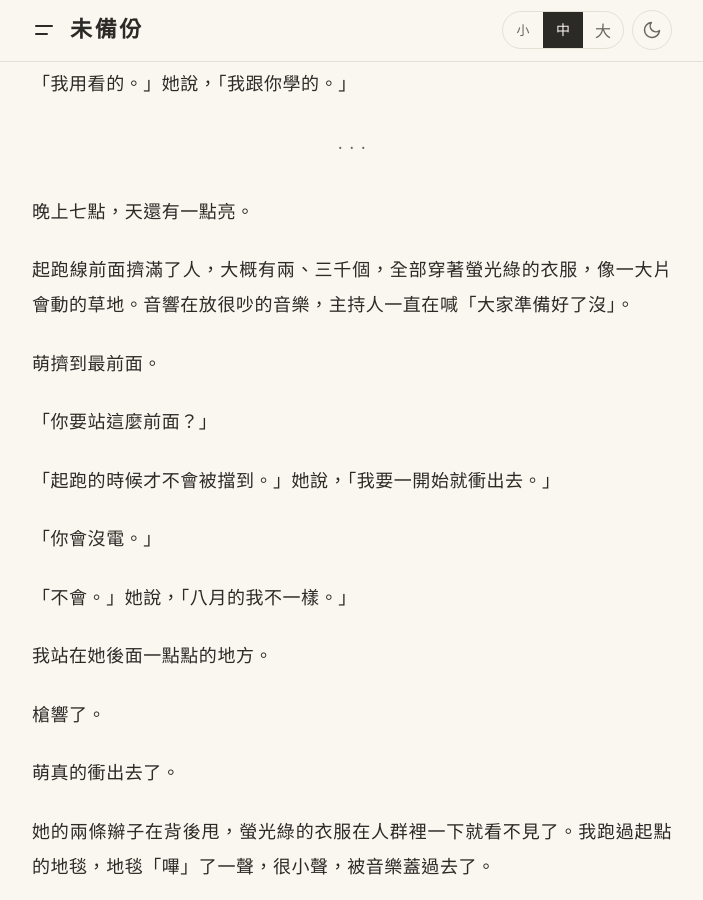
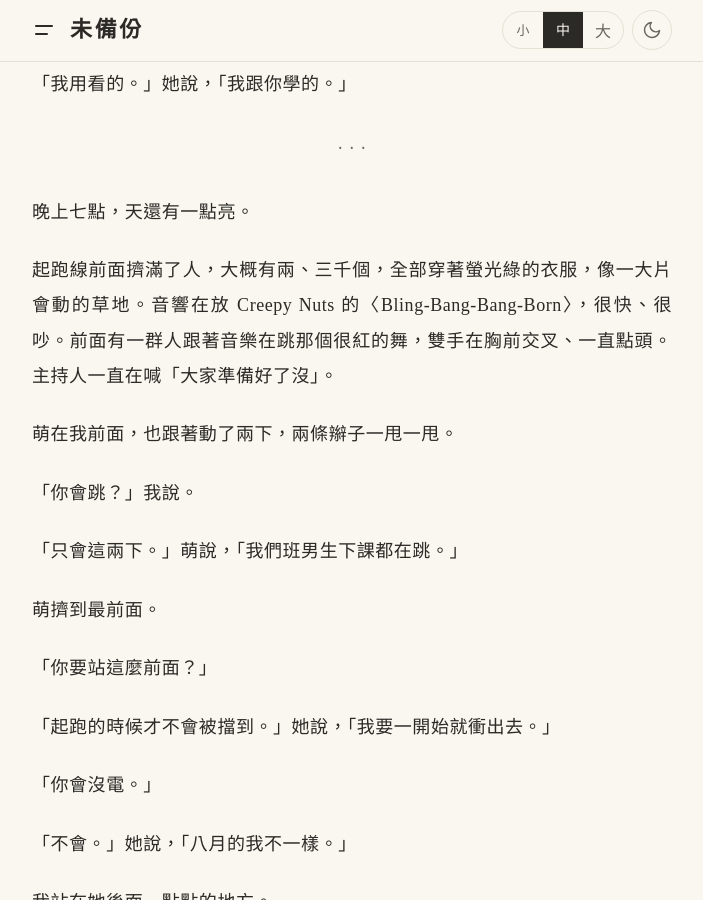
Before and after one commit to Sierra2121/weibeifen, a Jekyll site: the page built from _posts/2024-08-10-gongdi15.md, in a window 1280 px wide and 900 px high, scrolled down 3425 px. Shown: the whole window, without its empty margins (288-991 px from the left). Built offline with Jekyll 4.4.1, drawn with Linux system fonts in a browser that asks for light colours.

Commit message:
《共地》第1、3、15篇加入當年流行歌曲
Co-Authored-By: Claude Opus 5.5 <noreply@anthropic.com>
Claude-Session: https://claude.ai/code/session_01VPttWSzmLwLn5s7vBPCwag

```diff
--- a/_posts/2024-08-10-gongdi15.md
+++ b/_posts/2024-08-10-gongdi15.md
@@ -114,7 +114,13 @@ date: 2024-08-10 23:40:00 +0800
 
 晚上七點，天還有一點亮。
 
-起跑線前面擠滿了人，大概有兩、三千個，全部穿著螢光綠的衣服，像一大片會動的草地。音響在放很吵的音樂，主持人一直在喊「大家準備好了沒」。
+起跑線前面擠滿了人，大概有兩、三千個，全部穿著螢光綠的衣服，像一大片會動的草地。音響在放 Creepy Nuts 的〈Bling-Bang-Bang-Born〉，很快、很吵。前面有一群人跟著音樂在跳那個很紅的舞，雙手在胸前交叉、一直點頭。主持人一直在喊「大家準備好了沒」。
+
+萌在我前面，也跟著動了兩下，兩條辮子一甩一甩。
+
+「你會跳？」我說。
+
+「只會這兩下。」萌說，「我們班男生下課都在跳。」
 
 萌擠到最前面。
 
```
Also changed, not shown: _posts/2023-08-30-gongdi01.md (+1 -1 lines), _posts/2023-12-23-gongdi03.md (+1 -1 lines).
